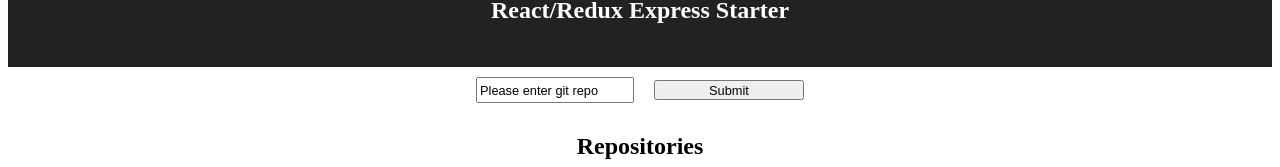
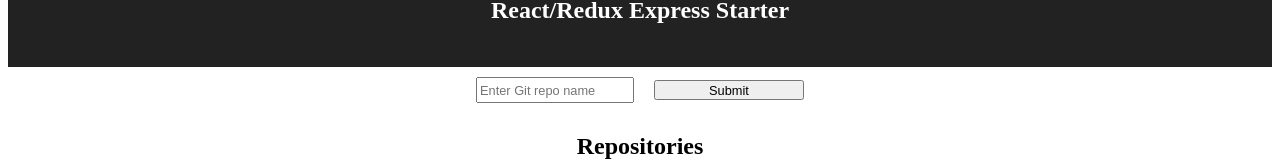
Before and after one commit to roslan22/GitHubRepos, a React (Create React App) app in the folder client/src/: page / in a window 1280 px wide. Shown: the part 131-298 px from the top of the page. Built offline with nearby package versions, Linux system fonts and the light colour scheme; no server answers; the HTML template or start-up script is replaced by a standard one.

Commit message:
added bind to repositories

```diff
--- a/client/src/components/Repositories/repositories.js
+++ b/client/src/components/Repositories/repositories.js
@@ -1,10 +1,16 @@
-import React, { Component } from 'react';
+import React, { PureComponent } from 'react';
 import PropTypes from 'prop-types'
 import { connect } from 'react-redux';
 import { getRepositories } from '../../store/actions/repositories';
 import './repositories.css';
 
-class Repositores extends Component {
+class Repositores extends PureComponent {
+  constructor(){
+    super();
+    this.state = { searchValue: "" };
+    this.handleChange = this.handleChange.bind(this);
+    this.handleSubmit = this.handleSubmit.bind(this);
+  }
 
   static propTypes = {
     getRepositories: PropTypes.func.isRequired,
@@ -13,23 +19,26 @@
 
   static defaultProps = {
     listOfRepos: [],
-    searchValue: 'Please enter git repo'
   }
 
   componentWillMount() {
-    this.props.getRepositories();
+    //TODO: get all bookmarks
   }
 
-  handleSubmit(event) {
-    alert('An essay was submitted: ' + this.state.value);
+  handleSubmit(event){
+    this.props.getRepositories(this.state.searchValue);
     event.preventDefault();
+  }
+
+  handleChange(event){
+    this.setState({searchValue: event.target.value});
   }
 
   render() {
     return (
       <div>
         <form onSubmit={this.handleSubmit}>
-        <input type="text" name="title" placeholder="Enter Git repo name" value={this.props.searchValue}/>
+        <input type="text" name="title" placeholder="Enter Git repo name" value={this.state.searchValue} onChange={this.handleChange}/>
         <input type="submit" value="Submit" />
         </form>
         <h2>Repositories</h2>
@@ -48,7 +57,7 @@
 })
 
 const dispatchToProps = (dispatch) => ({
-  getRepositories: () => dispatch(getRepositories('CompanyRide'))
+  getRepositories: () => dispatch(getRepositories(this.state.searchValue))
 })
 
 export default connect(mapStateToProps, dispatchToProps)(Repositores);
```
Also changed, not shown: client/src/components/Repositories/repositories.css (line endings or trailing spaces).
